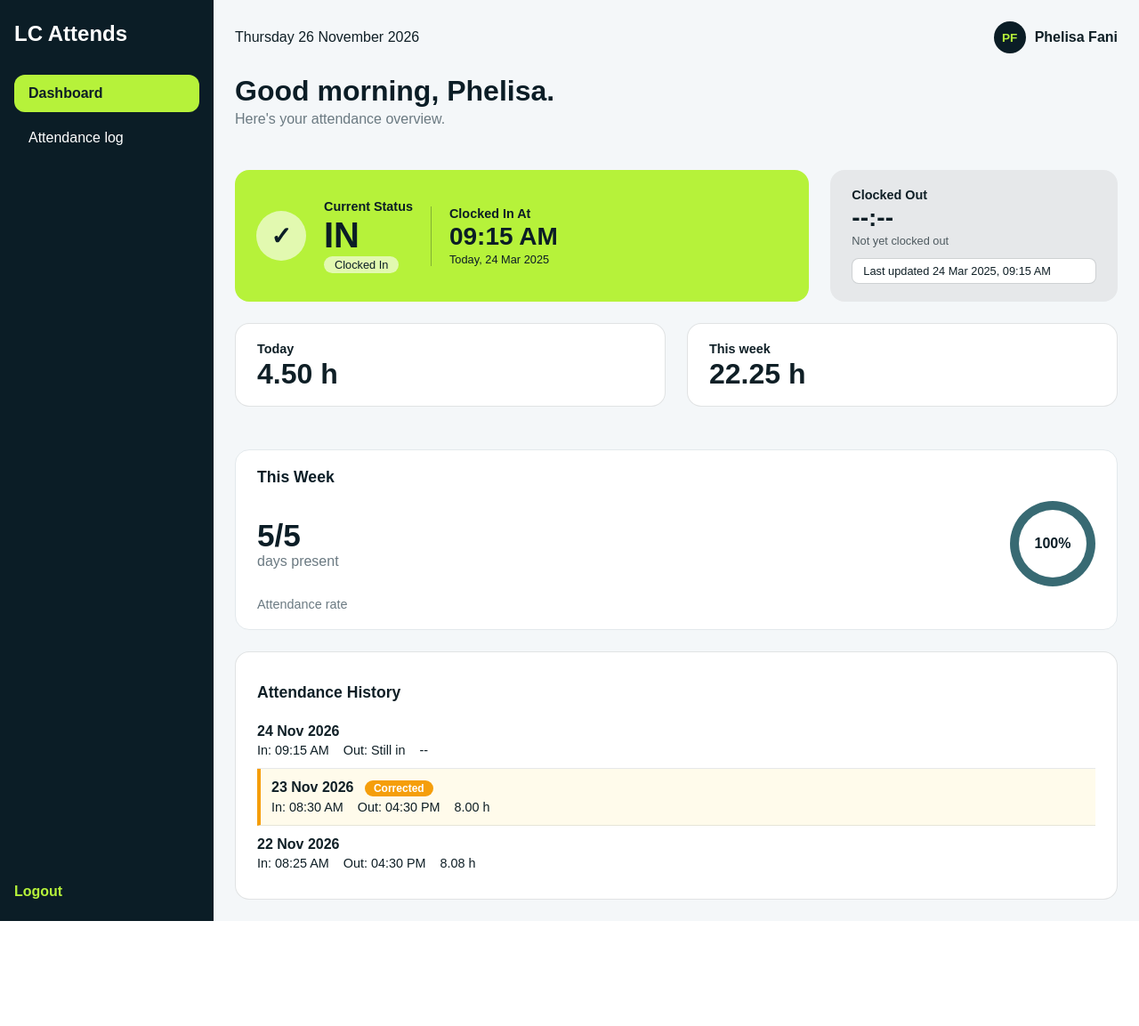
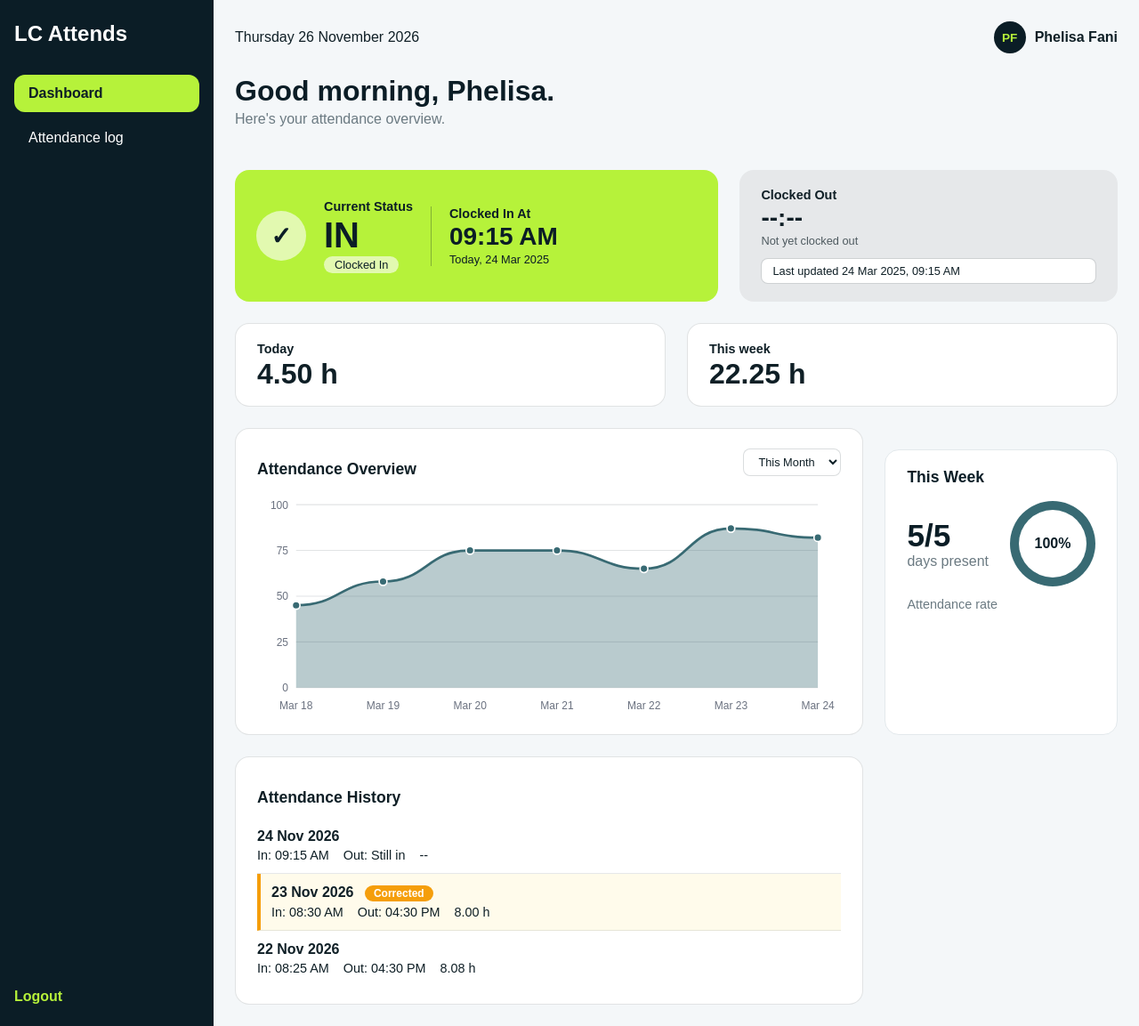
Before and after one commit to LC-Studio-18/Digital-attendance-tracking-system-php, a PHP site: page /dashboard.php in a window 1280 px wide. Shown: the whole page at 89% size. Before the commit the page ends 1035 px from the top, so only its background shows below. Run offline with PHP 8.4, Linux system fonts and the light colour scheme.

Commit message:
Rebuild attendance chart as area chart and set row layout

```diff
--- a/frontend/assets/css/component.css
+++ b/frontend/assets/css/component.css
@@ -379,3 +379,122 @@
   color: var(--color-muted);
   font-size: 0.9rem;
 }
+
+/* ---------- Attendance chart (bars) ---------- */
+
+.chart-card {
+  padding: 20px 24px;
+  border-radius: var(--radius-card);
+  background: #ffffff;
+  border: 1px solid rgba(11, 29, 38, 0.12);
+  color: var(--color-text);
+}
+
+.chart-card__title {
+  margin-bottom: 16px;
+  font-size: 1.1rem;
+}
+
+/* One column per day, side by side */
+.chart {
+  display: flex;
+  align-items: flex-end;
+  gap: 12px;
+}
+
+.chart__col {
+  display: flex;
+  flex: 1;
+  flex-direction: column;
+  align-items: center;
+  gap: 6px;
+  min-width: 0;
+}
+
+.chart__value {
+  min-height: 1.2em;
+  font-size: 0.8rem;
+  font-weight: bold;
+}
+
+/* The track is the full-height area; the bar grows from the bottom */
+.chart__track {
+  display: flex;
+  align-items: flex-end;
+  width: 100%;
+  max-width: 48px;
+  height: 160px;
+  border-radius: 8px;
+  background: rgba(11, 29, 38, 0.06);
+}
+
+/* --h is set by the JavaScript (for example 80%) */
+.chart__bar {
+  width: 100%;
+  height: var(--h);
+  border-radius: 8px;
+  background: var(--color-teal, #2f6b7a);
+}
+
+.chart__label {
+  font-size: 0.8rem;
+  color: #6b7280;
+}
+
+/* ---------- Attendance Overview (area chart) ---------- */
+
+/* Title on the left, "This Month" box on the right */
+.chart-card__header {
+  display: flex;
+  align-items: center;
+  justify-content: space-between;
+  gap: 12px;
+  margin-bottom: 16px;
+}
+
+.chart-card__header .chart-card__title {
+  margin-bottom: 0;
+}
+
+.chart-card__filter {
+  padding: 6px 12px;
+  border: 1px solid rgba(11, 29, 38, 0.15);
+  border-radius: 8px;
+  background: #ffffff;
+  color: var(--color-text);
+  font-size: 0.8rem;
+}
+
+/* The drawing scales to the width of the card */
+.chart__svg {
+  display: block;
+  width: 100%;
+  height: auto;
+}
+
+.chart__grid {
+  stroke: rgba(11, 29, 38, 0.12);
+  stroke-width: 1;
+}
+
+.chart__area {
+  fill: var(--color-teal, #2f6b7a);
+  fill-opacity: 0.35;
+}
+
+.chart__line {
+  fill: none;
+  stroke: var(--color-teal, #2f6b7a);
+  stroke-width: 2.5;
+}
+
+.chart__dot {
+  fill: var(--color-teal, #2f6b7a);
+  stroke: #ffffff;
+  stroke-width: 1.5;
+}
+
+.chart__axis {
+  fill: #6b7280;
+  font-size: 11px;
+}
--- a/frontend/assets/css/layout.css
+++ b/frontend/assets/css/layout.css
@@ -77,7 +77,7 @@
 /* Row 1: status card (2 parts wide) beside the Clocked Out card (1 part) */
 .row--status {
   display: grid;
-  grid-template-columns: 2fr 1fr;
+  grid-template-columns: 1.28fr 1fr;
   gap: 24px;
 }
 
@@ -135,3 +135,28 @@
     padding: 16px;
   }
 }
+
+/* ---------- Rows 2 and 3: wide card beside a narrow card ---------- */
+
+/* Row 2: Attendance Overview chart beside the This Week card.
+   Row 3: Attendance History beside the Need Help card. */
+.row--overview,
+.row--history {
+  display: grid;
+  grid-template-columns: 2.7fr 1fr;
+  gap: 24px;
+}
+
+/* min-width: 0 stops a wide card from pushing the page sideways */
+.row--overview > *,
+.row--history > * {
+  min-width: 0;
+}
+
+/* On phones the cards stack again */
+@media (max-width: 768px) {
+  .row--overview,
+  .row--history {
+    grid-template-columns: 1fr;
+  }
+}
--- a/frontend/assets/js/dashboard.js
+++ b/frontend/assets/js/dashboard.js
@@ -193,6 +193,91 @@ function renderWeekSummary(daysPresent, workingDays) {
   `;
 }
 
+// Attendance chart: a smooth area chart, one point per day.
+// Input: days, an array like [{ label: "Mar 18", value: 45 }, ...]
+//        where value is the attendance from 0 to 100.
+// Writes into: <section id="attendance-chart">
+function renderAttendanceChart(days) {
+  const el = document.getElementById("attendance-chart");
+  el.className = "chart-card";
+
+  const header = `
+    <div class="chart-card__header">
+      <h2 class="chart-card__title">Attendance Overview</h2>
+      <select class="chart-card__filter" aria-label="Time range">
+        <option>This Month</option>
+      </select>
+    </div>
+  `;
+
+  // No data: show the header and a short message
+  if (!days || days.length === 0) {
+    el.innerHTML = header + '<p class="records-card__empty">No data yet.</p>';
+    return;
+  }
+
+  // Size of the drawing and the space kept for the labels
+  const width = 600;
+  const height = 230;
+  const left = 40;
+  const right = 24;
+  const top = 12;
+  const bottom = 30;
+  const plotW = width - left - right;
+  const plotH = height - top - bottom;
+  const baseY = top + plotH;
+
+  // Turn each day into an x and y position on the drawing
+  const points = days.map(function (day, i) {
+    const value = Math.min(100, Math.max(0, Number(day.value)));
+    return {
+      x: left + (days.length > 1 ? (i * plotW) / (days.length - 1) : plotW / 2),
+      y: baseY - (value / 100) * plotH,
+      label: day.label
+    };
+  });
+
+  // The smooth line: a curve from each point to the next
+  let line = `M ${points[0].x} ${points[0].y}`;
+  for (let i = 1; i < points.length; i++) {
+    const prev = points[i - 1];
+    const cur = points[i];
+    const midX = (prev.x + cur.x) / 2;
+    line += ` C ${midX} ${prev.y}, ${midX} ${cur.y}, ${cur.x} ${cur.y}`;
+  }
+
+  // The filled area: the same line, closed along the bottom
+  const area = `${line} L ${points[points.length - 1].x} ${baseY} L ${points[0].x} ${baseY} Z`;
+
+  // Horizontal grid lines with the 0 to 100 numbers
+  const gridLines = [0, 25, 50, 75, 100].map(function (tick) {
+    const y = baseY - (tick / 100) * plotH;
+    return `
+      <line class="chart__grid" x1="${left}" x2="${width - right}" y1="${y}" y2="${y}"></line>
+      <text class="chart__axis" x="${left - 8}" y="${y + 4}" text-anchor="end">${tick}</text>
+    `;
+  });
+
+  // A dot on each point and the day label underneath
+  const dots = points.map(function (p) {
+    return `<circle class="chart__dot" cx="${p.x}" cy="${p.y}" r="4"></circle>`;
+  });
+  const labels = points.map(function (p) {
+    return `<text class="chart__axis" x="${p.x}" y="${height - 8}" text-anchor="middle">${p.label}</text>`;
+  });
+
+  el.innerHTML = `
+    ${header}
+    <svg class="chart__svg" viewBox="0 0 ${width} ${height}" role="img" aria-label="Attendance overview chart">
+      ${gridLines.join("")}
+      <path class="chart__area" d="${area}"></path>
+      <path class="chart__line" d="${line}"></path>
+      ${dots.join("")}
+      ${labels.join("")}
+    </svg>
+  `;
+}
+
 // Dummy data for now. Imaan will replace these two lines with a call
 // that passes in the real values from GET /api/dashboard.
 renderStatusBadge("IN", "09:15 AM", "Today, 24 Mar 2025");
@@ -208,3 +293,12 @@ renderRecentRecords([
 
 renderGreeting("Phelisa Fani", new Date());
 renderWeekSummary(5, 5);
+renderAttendanceChart([
+  { label: "Mar 18", value: 45 },
+  { label: "Mar 19", value: 58 },
+  { label: "Mar 20", value: 75 },
+  { label: "Mar 21", value: 75 },
+  { label: "Mar 22", value: 65 },
+  { label: "Mar 23", value: 87 },
+  { label: "Mar 24", value: 82 }
+]);
```
